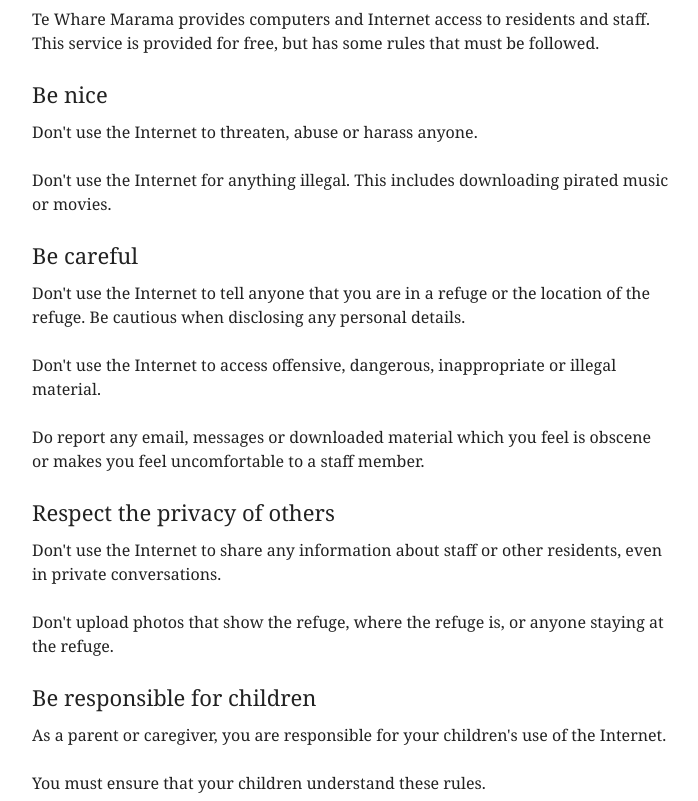
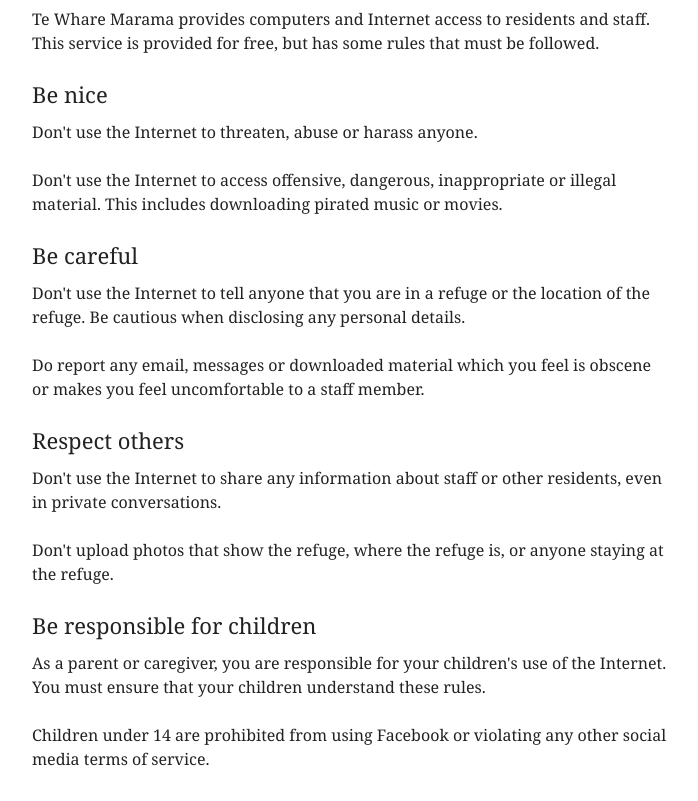
Before and after one commit to robisaacnz/tewharemarama, a plain HTML site: page policy2.html in a window 1280 px wide. Shown: the part 141-942 px from the top of the page, without its empty margins (288-986 px from the left). Drawn offline with Linux system fonts and the light colour scheme.

Commit message:
Updated AUP again.

```diff
--- a/policy2.html
+++ b/policy2.html
@@ -3,8 +3,9 @@
   <head>
     <meta http-equiv="Content-Type" content="text/html; charset=UTF-8">
 
-    <title>policy</title>
+    <title>Refuge Acceptable Use Policy</title>
     <meta name="author" content="rob">
+    <meta name="generator" content="iA Writer for Mac 1.3">
     <meta name="description" content="">
     <meta name="keywords" content="">
 
@@ -34,41 +35,33 @@
 
 <p>Te Whare Marama provides computers and Internet access to residents and staff. This service is provided for free, but has some rules that must be followed.</p>
 
-
 <h3>Be nice</h3>
 
 <p>Don't use the Internet to threaten, abuse or harass anyone.</p>
 
-<p>Don't use the Internet for anything illegal. This includes downloading pirated music or movies.</p>
-
+<p>Don't use the Internet to access offensive, dangerous, inappropriate or illegal material. This includes downloading pirated music or movies.</p>
 
 <h3>Be careful</h3>
 
-<p>Don't use the Internet to tell anyone that you are in a refuge or the location of the refuge.  Be cautious when disclosing any personal details.</p>
-
-<p>Don't use the Internet to access offensive, dangerous, inappropriate or illegal material.</p>
+<p>Don't use the Internet to tell anyone that you are in a refuge or the location of the refuge. Be cautious when disclosing any personal details.</p>
 
 <p>Do report any email, messages or downloaded material which you feel is obscene or makes you feel uncomfortable to a staff member.</p>
 
-
-<h3>Respect the privacy of others</h3>
+<h3>Respect others</h3>
 
 <p>Don't use the Internet to share any information about staff or other residents, even in private conversations.</p>
 
 <p>Don't upload photos that show the refuge, where the refuge is, or anyone staying at the refuge.</p>
 
-
 <h3>Be responsible for children</h3>
 
-<p>As a parent or caregiver, you are responsible for your children's use of the Internet.</p>
-
-<p>You must ensure that your children understand these rules.</p>
+<p>As a parent or caregiver, you are responsible for your children's use of the Internet.  You must ensure that your children understand these rules.</p>
 
 <p>Children under 14 are prohibited from using Facebook or violating any other social media terms of service.</p>
 
 <h3>Agreement</h3>
 
-<p>I understand the rules for Internet use.</p>
+<p>I understand the rules for Internet use.</p>
 
 <p>I agree that if I break these rules, I may lose the right to access the Internet at the refuge.</p>
 
```
